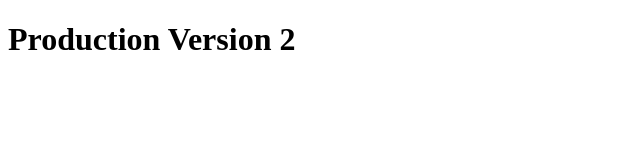
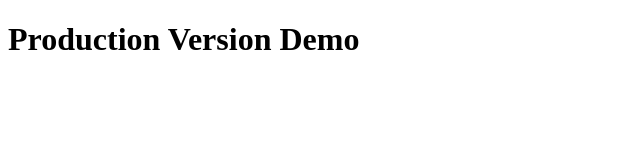
Before and after one commit to kngkongun027/demo-cicd, a plain HTML site: page index.html in a window 1280 px wide. Shown: the whole page, without its empty margins (0-640 px from the left). Drawn offline with Linux system fonts and the light colour scheme.

Commit message:
fix source

```diff
--- a/index.html
+++ b/index.html
@@ -4,6 +4,6 @@
     <title>CI/CD Demo</title>
 </head>
 <body>
-    <h1>Production Version 2</h1>
+    <h1>Production Version Demo</h1>
 </body>
 </html>
```
